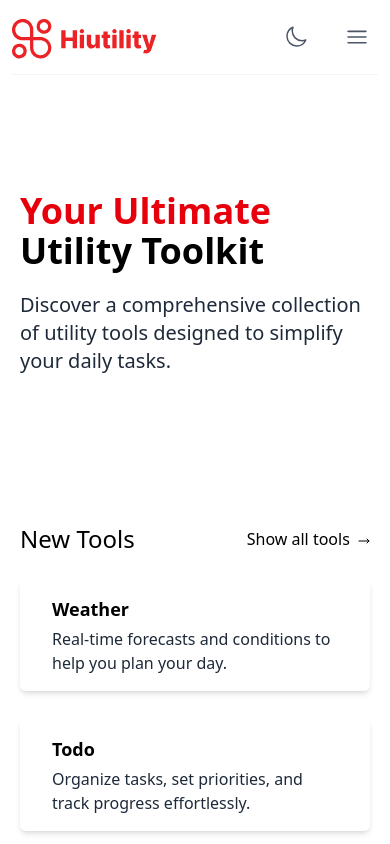
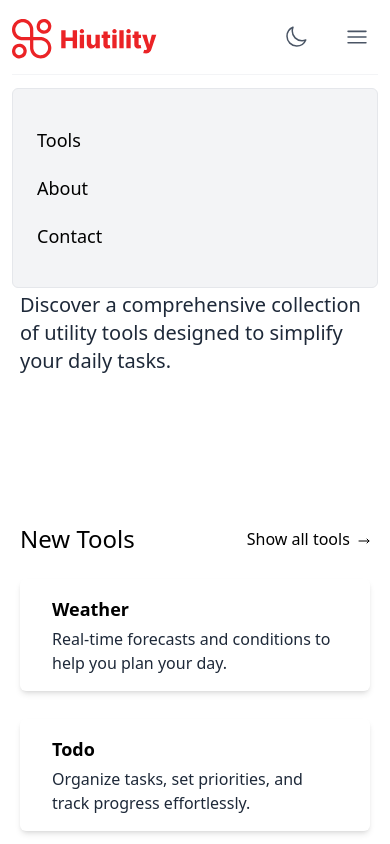
Before and after one commit to asimnp/hiutility, a React (Vite) app: page / in a window 390 px wide. Both pictures are taken after a click on the icon 357 px from the left and 37 px from the top of the page. Shown: the top 844 px of the page. Built offline with nearby package versions, Linux system fonts and the light colour scheme; no server answers.

Commit message:
Make mobile menu mobile responsive

```diff
--- a/src/components/Navbar.jsx
+++ b/src/components/Navbar.jsx
@@ -3,9 +3,11 @@ import { HiOutlineSun, HiOutlineMoon, HiBars3 } from "react-icons/hi2";
 import { Link, NavLink } from "react-router";
 
 import { useLocalPersistedState } from "../hooks/useLocalPersistedState";
+import { useState } from "react";
 
 export default function Navbar() {
   const [lightMode, setLightMode] = useLocalPersistedState("MODE", "on");
+  const [showMenu, setShowMenu] = useState(false);
 
   useEffect(() => {
     const htmlElement = document.querySelector("html");
@@ -18,14 +20,14 @@ export default function Navbar() {
   }, [lightMode]);
 
   return (
-    <header className="container mx-auto mb-3 py-4 px-3">
-      <nav className="flex justify-between items-center">
+    <header className="container mx-auto mb-3 px-3 py-4">
+      <nav className="relative flex items-center justify-between">
         <Link to="/">
           <img src="/logo.svg" alt="logo" className="h-10" />
         </Link>
 
-        <div className="flex justify-center items-center gap-5 text-gray-600 dark:text-gray-300">
-          <div className="hidden sm:flex gap-7 items-center">
+        <div className="flex items-center justify-center gap-5 text-gray-600 dark:text-gray-300">
+          <div className="hidden items-center gap-7 sm:flex">
             <NavLink
               to="tools"
               className={({ isActive }) =>
@@ -48,21 +50,53 @@ export default function Navbar() {
             <HiOutlineMoon
               onClick={() => setLightMode("off")}
               size={40}
-              className="mb-1 p-2 hover:bg-red-600 hover:text-white hover:rounded-full cursor-pointer"
+              className="mb-1 cursor-pointer p-2 hover:rounded-full hover:bg-red-600 hover:text-white"
             />
           ) : (
             <HiOutlineSun
               onClick={() => setLightMode("on")}
               size={40}
-              className="mb-1 p-2 hover:bg-red-600 hover:text-white hover:rounded-full cursor-pointer"
+              className="mb-1 cursor-pointer p-2 hover:rounded-full hover:bg-red-600 hover:text-white"
             />
           )}
 
-          <HiBars3 size={42} className="mb-1 sm:hidden p-2 hover:bg-red-600 hover:text-white hover:rounded-full cursor-pointer" />
+          <HiBars3
+            size={42}
+            onClick={() => setShowMenu((prev) => !prev)}
+            className="mb-1 cursor-pointer p-2 hover:rounded-full hover:bg-red-600 hover:text-white sm:hidden"
+          />
         </div>
+
+        {showMenu && (
+          <div className="absolute top-18 z-10 flex h-50 w-full flex-col justify-center gap-5 rounded-md border border-gray-200 bg-gray-100 px-6 py-2 text-lg sm:hidden dark:border-gray-800 dark:bg-gray-700 dark:text-white">
+            <NavLink
+              to="tools"
+              className={({ isActive }) =>
+                `font-medium hover:text-red-600 ${isActive ? "text-red-600" : ""}`
+              }
+              onClick={() => setShowMenu(false)}
+            >
+              Tools
+            </NavLink>
+            <Link
+              to="/#about"
+              className="font-medium hover:text-red-600"
+              onClick={() => setShowMenu(false)}
+            >
+              About
+            </Link>
+            <Link
+              to="/#contact"
+              className="font-medium hover:text-red-600"
+              onClick={() => setShowMenu(false)}
+            >
+              Contact
+            </Link>
+          </div>
+        )}
       </nav>
 
-      <hr className="text-gray-100 mt-3 dark:text-gray-800" />
+      <hr className="mt-3 text-gray-100 dark:text-gray-800" />
     </header>
   );
 }
```
